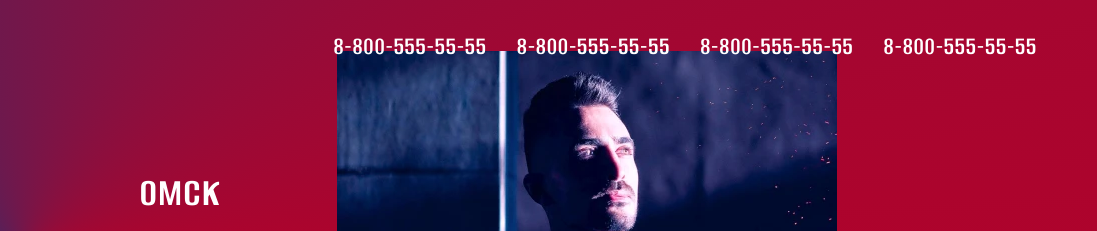
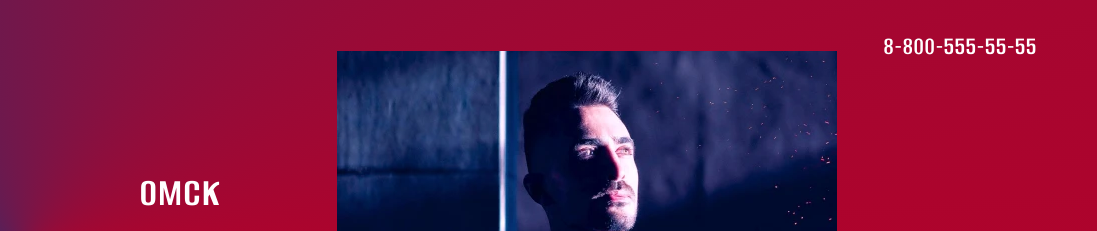
Before and after one commit to webAmoeba/supergym, a plain HTML site: page index.html in a window 1280 px wide. Shown: the top 231 px of the page, 183-1280 px from the left. Drawn offline with Linux system fonts and the light colour scheme.

Commit message:
Update 2023-05-02T15:16:24.370Z

```diff
--- a/index.html
+++ b/index.html
@@ -39,9 +39,6 @@
           </a>
 
           <div class="main-header__menu-list">
-            <a class="main-header__menu-item" href="tel:+78005555555">8-800-555-55-55</a>
-            <a class="main-header__menu-item" href="tel:+78005555555">8-800-555-55-55</a>
-            <a class="main-header__menu-item" href="tel:+78005555555">8-800-555-55-55</a>
             <a class="main-header__menu-item" href="tel:+78005555555">8-800-555-55-55</a>
           </div>
         </div>
```
